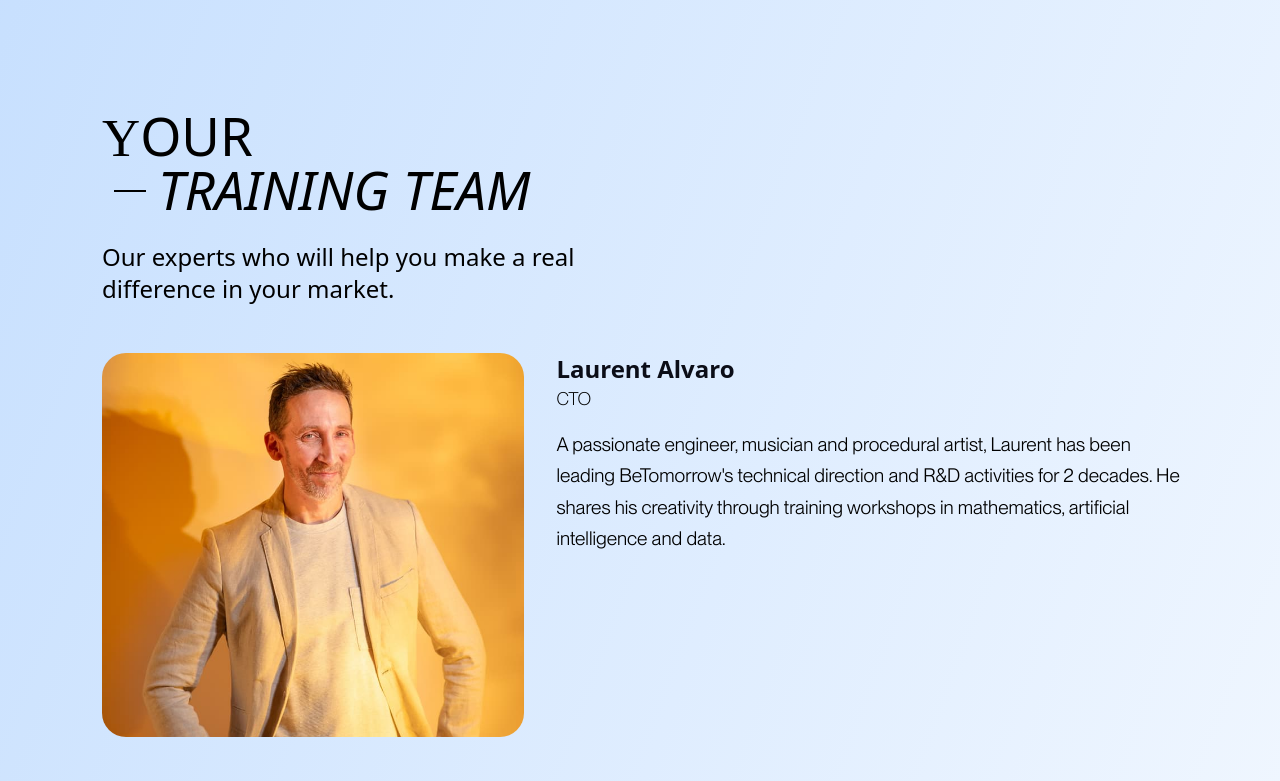
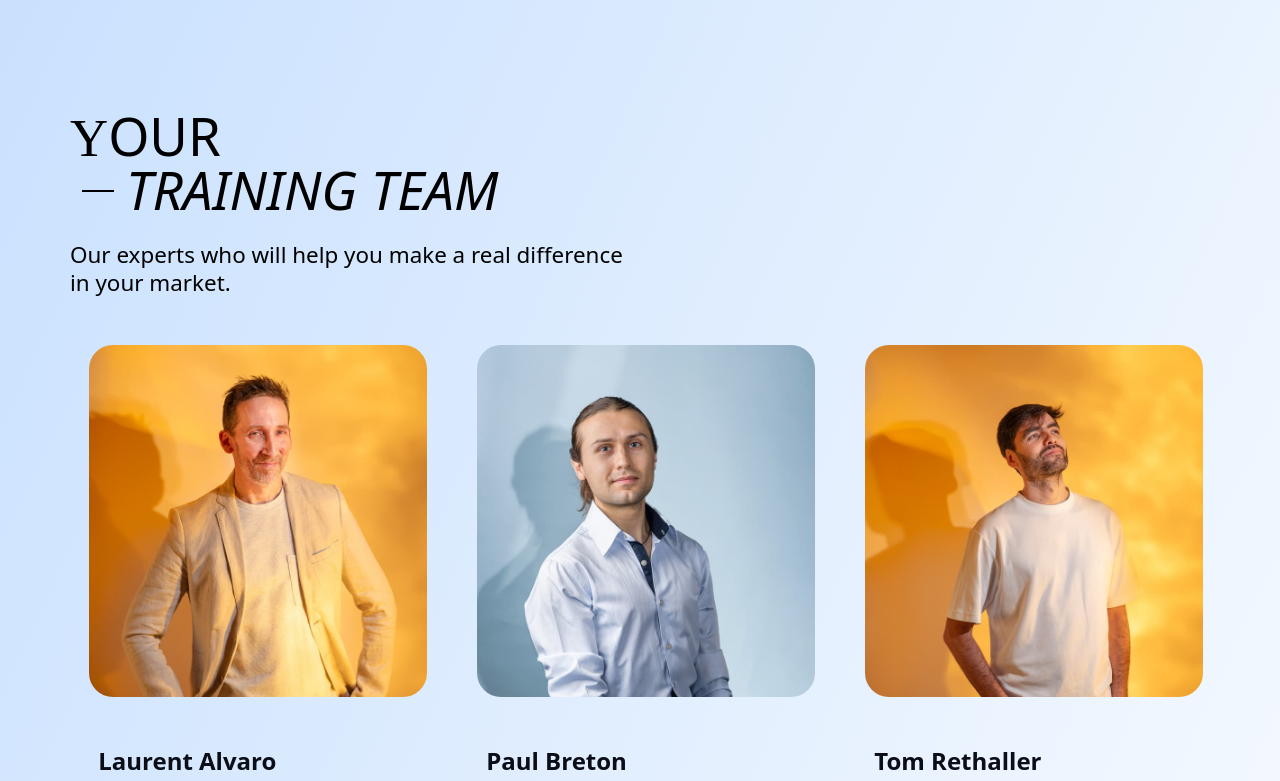
Before and after one commit to muskaanfayyaz/betomorrow-clone, a Next.js app: page / in a window 1280 px wide. Shown: the part 10456-11237 px from the top of the page. Built offline with nearby package versions, Linux system fonts and the light colour scheme; a web font is replaced by a local one.

Commit message:
Betomorrow

```diff
--- a/src/components/TrainingTeam.tsx
+++ b/src/components/TrainingTeam.tsx
@@ -24,7 +24,7 @@ const teamMembers = [
 export default function TrainingTeam() {
   return (
     <section className="py-8 text-[#0b0d17] w-full">
-      <div className="max-w-6xl mx-auto px-2 lg:px-8">
+      <div className="max-w-6xl mx-auto px-2 lg:px-8 xl:px-0">
         <h1 className="text-[1.7rem] small:text-[2.1rem] pr-3 lg:pr-1 3xl:pr-36 md:text-[3rem] lg:text-[3.5rem] xl:text-[3.3rem] 3xl:text-[4rem] mb-6 leading-none text-black whitespace-normal">
           <span style={{ fontFamily: 'Parabole' }}>Y</span>OUR
           <div className="flex items-center flex-row">
@@ -32,31 +32,31 @@ export default function TrainingTeam() {
             <span className="italic xl:whitespace-nowrap">TRAINING TEAM</span>
           </div>
         </h1>
-        <p className="text-black  mb-12 max-w-xl text-xl sm:text-2xl font-light">
+        <p className="text-black mb-12 max-w-xl text-xl sm:text-[1.4rem] font-light">
           Our experts who will help you make a real difference in your market.
         </p>
 
-        <div className="grid grid-cols-1 gap-5 lg:gap-4">
+        <div className="grid grid-cols-1 xl:grid-cols-3 gap-5 lg:gap-4 xl:gap-3">
           {teamMembers.map((member, index) => (
             <div
               key={index}
-              className="flex flex-col md:flex-row items-center md:items-start text-center md:text-left md:gap-8"
+              className="flex flex-col md:flex-row items-center md:items-start text-center md:text-left xl:flex-col xl:items-center xl:text-center md:gap-8"
             >
-              {/* Image - 50% width */}
-              <div className="w-full md:w-1/2 lg:w-[40%]">
+              {/* Image */}
+              <div className="w-full md:w-1/2 lg:w-[40%] xl:w-[90%]">
                 <div className="mb-4 aspect-square max-w-full">
                   <Image
                     src={member.image}
                     alt={member.name}
                     width={500}
                     height={500}
-                    className="rounded-3xl w-full h-full md:h-[22rem] lg:h-[24rem] object-cover"
+                    className="rounded-3xl w-full h-full md:h-[22rem] lg:h-[24rem] xl:h-[22rem] object-cover"
                   />
                 </div>
               </div>
 
-              {/* Text - 50% width */}
-              <div className="w-full md:w-1/2 lg:w-[60%]">
+              {/* Text */}
+              <div className="w-full md:w-1/2 lg:w-[60%] xl:w-[85%]">
                 <h3 className="text-xl md:text-2xl font-semibold text-left">{member.name}</h3>
                 <p
                   style={{ fontFamily: 'PPNeueMontreal', fontWeight: 300 }}
```
